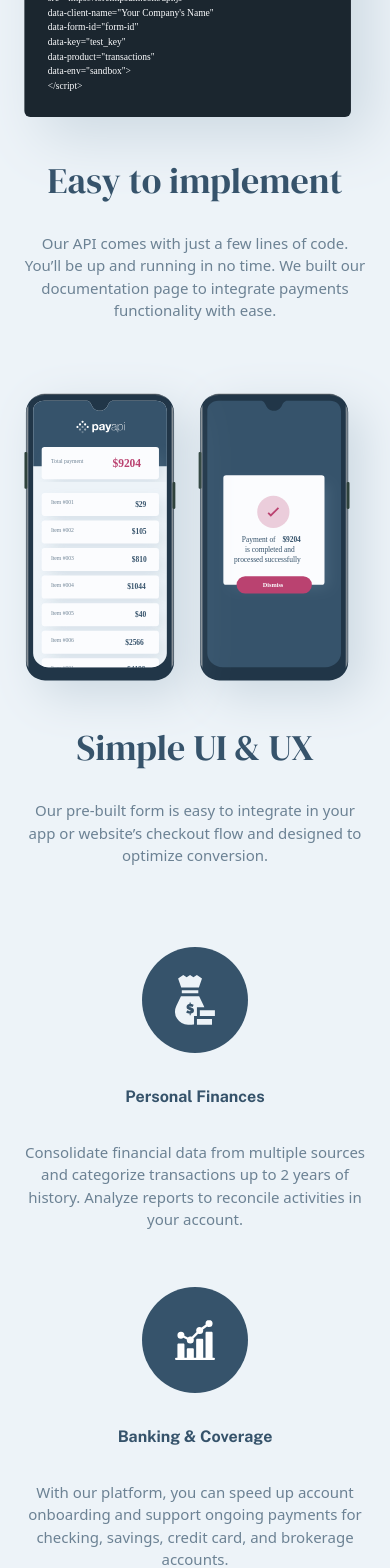
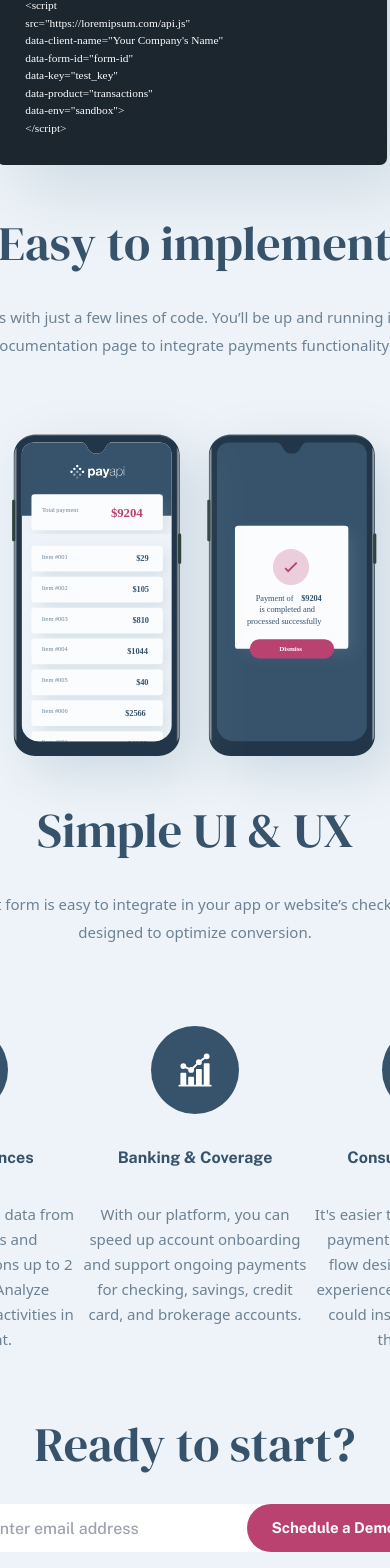
Before and after one commit to alvaro-frontend-mentor-projects/payapi-multi-page-website, a React (Create React App) app: page /#/ in a window 390 px wide. Shown: the part 1930-3498 px from the top of the page. Built offline with nearby package versions, Linux system fonts and the light colour scheme.

Commit message:
home features component tablet view complete

```diff
--- a/src/components/homePage/HomeBody.jsx
+++ b/src/components/homePage/HomeBody.jsx
@@ -9,89 +9,93 @@ import banking from '../../assets/home/desktop/icon-banking-and-coverage.svg'
 
 const HomeBody = () => {
   return (
-    <main className='flex flex-col mt-[40px] gap-10'>
+    <main className='flex flex-col mt-[40px] gap-10 items-center'>
         {/* Code Image */}
         <div>
             <img
-                className='max-w-[600px] w-[444px] ml-[-40px]'
+                className='max-w-[600px] w-[444px] md:w-[530px] ml-[36px] md:ml-[38px]'
                 src={codeImg}
                 alt="code image" />
         </div>
         {/* Easy to implement */}
-        <div className='flex flex-col items-centerb gap-6 items-center mt-[-80px]'>
-            <h1 className='text-[36px] font-SerifDisplay text-fmSanJuanBlue'>
+        <div className='flex flex-col items-centerb gap-6 items-center mt-[-80px] md:mt-[-90px]'>
+            <h1 className='text-[36px] md:text-[48px] font-SerifDisplay text-fmSanJuanBlue'>
                 Easy to implement
             </h1>
-            <p className='text-center text-[15px] text-fmLightSanJuanBlue'>
+            <p className='text-center text-[15px] text-fmLightSanJuanBlue md:w-[600px] md:leading-[28px]'>
             Our API comes with just a few lines of code. You’ll be up and running in no time. We built our documentation page to integrate payments functionality with ease.
             </p>
         </div>
         {/* Two Phone image */}
         <div>
             <img
-                className='max-w-[600px] w-[415px] ml-[-30px]'
+                className='max-w-[600px] w-[415px] md:w-[465px] ml-[30px]'
                 src={twoPhone}
                 alt="two phone showcasing ui" />
         </div>
         {/* Simple UI & UX */}
-        <div className='flex flex-col items-centerb gap-6 items-center mt-[-60px]'>
-            <h1 className='text-[36px] font-SerifDisplay text-fmSanJuanBlue'>
+        <div className='flex flex-col items-centerb gap-6 items-center mt-[-60px] md:mt-[-70px]'>
+            <h1 className='text-[36px] md:text-[48px] font-SerifDisplay text-fmSanJuanBlue'>
                 Simple UI & UX
             </h1>
-            <p className='text-center text-[15px] text-fmLightSanJuanBlue'>
+            <p className='text-center text-[15px] text-fmLightSanJuanBlue md:w-[600px] md:leading-[28px]'>
             Our pre-built form is easy to integrate in your app or website’s checkout flow and designed to optimize conversion.
             </p>
         </div>
         {/* Features Container */}
         <div className='flex flex-col justify-center items-center mt-[40px] gap-14'>
+
+            <div className='flex flex-col md:flex-row  md:justify-between md:align-stretch gap-14 md:gap-2 '>
                 {/* Personal Finance */}
-            <div className='flex flex-col justify-center items-center gap-8'>
+                <div className='flex flex-col  justify-center md:justify-start items-center gap-8  '>
                     <img
-                    className='max-w-[400px] w-[106px]'
+                        className='max-w-[400px] w-[106px] md:w-[88px]'
                         src={personalFinance}
                         alt="finances logo"
                     />
                     <h3 className='font-[18px] font-PublicSans font-[700] text-fmSanJuanBlue'>
                         Personal Finances
                     </h3>
-                <p className='text-center text-[15px] text-fmLightSanJuanBlue'>
+                    <p className='text-center text-[15px] text-fmLightSanJuanBlue md:leading-[25px] md:w-[223px]'>
                     Consolidate financial data from multiple sources and categorize transactions up to 2 years of history. Analyze reports to reconcile activities in your account.
                     </p>
                 </div>
                 {/* Banking & Coverage */}
-            <div className='flex flex-col justify-center items-center gap-8'>
+                <div className='flex flex-col justify-center md:justify-start items-center gap-8 '>
                     <img
-                    className='max-w-[400px] w-[106px]'
+                        className='max-w-[400px] w-[106px] md:w-[88px]'
                         src={banking}
                         alt="finances logo"
                     />
                     <h3 className='font-[18px] font-PublicSans font-[700] text-fmSanJuanBlue'>
                         Banking & Coverage
                     </h3>
-                <p className='text-center text-[15px] text-fmLightSanJuanBlue'>
+                    <p className='text-center text-[15px] text-fmLightSanJuanBlue md:leading-[25px]  md:w-[223px]'>
                     With our platform, you can speed up account onboarding and support ongoing payments for checking, savings, credit card, and brokerage accounts.
                     </p>
                 </div>
                 {/* Consumer Payments */}
-            <div className='flex flex-col justify-center items-center gap-8'>
+                <div className='flex flex-col justify-center md:justify-start items-center gap-8 '>
                     <img
-                    className='max-w-[400px] w-[106px]'
+                        className='max-w-[400px] w-[106px] md:w-[88px]'
                         src={consumerPayment}
                         alt="finances logo"
                     />
                     <h3 className='font-[18px] font-PublicSans font-[700] text-fmSanJuanBlue'>
                         Consumer Payments
                     </h3>
-                <p className='text-center text-[15px] text-fmLightSanJuanBlue'>
+                    <p className='text-center text-[15px] text-fmLightSanJuanBlue md:leading-[25px]  md:w-[223px]'>
                     It's easier to set up secure bank payments with us through a flow designed with the user experience in mind. Customers could instantly authenticate their account.
                     </p>
                 </div>
+            </div>
+
             {/* Call to action */}
             <div className='flex flex-col items-center gap-6 mb-[80px]'>
-                <h1 className='text-[32px] font-SerifDisplay text-fmSanJuanBlue'>
+                <h1 className='text-[32px] md:text-[48px] font-SerifDisplay text-fmSanJuanBlue'>
                     Ready to start?
                 </h1>
-                <div className="flex flex-col items-center item gap-[15px] ">
+                <div className="flex flex-col md:flex-row items-center item gap-[15px] ">
 					{/* Email */}
 					<input
 						className="rounded-[50px] pl-5 pr-20 sm:mr-0 md:mr-[-35px] w-[327px] h-[48px] text-fmSanJuanBlue font-PublicSans font-[500] focus:outline-none z-10"
@@ -99,7 +103,7 @@ const HomeBody = () => {
 						placeholder="Enter email address"
 					/>
 					{/* Button */}
-					<button className=" bg-fmDarkPink hover:bg-fmCharmPink text-[15px] font-PublicSans font-[700] text-fmWaterWhite sm:w-[327px] md:w-[173px] h-[48px] rounded-[50px] z-10">
+					<button className=" bg-fmDarkPink hover:bg-fmCharmPink text-[15px] font-PublicSans font-[700] text-fmWaterWhite sm:w-[327px] md:w-[173px] h-[48px] md:ml-[-30px] rounded-[50px] z-10">
 						Schedule a Demo
 					</button>
 				</div>
```
Lines whose indentation alone changed are shown as unchanged.
